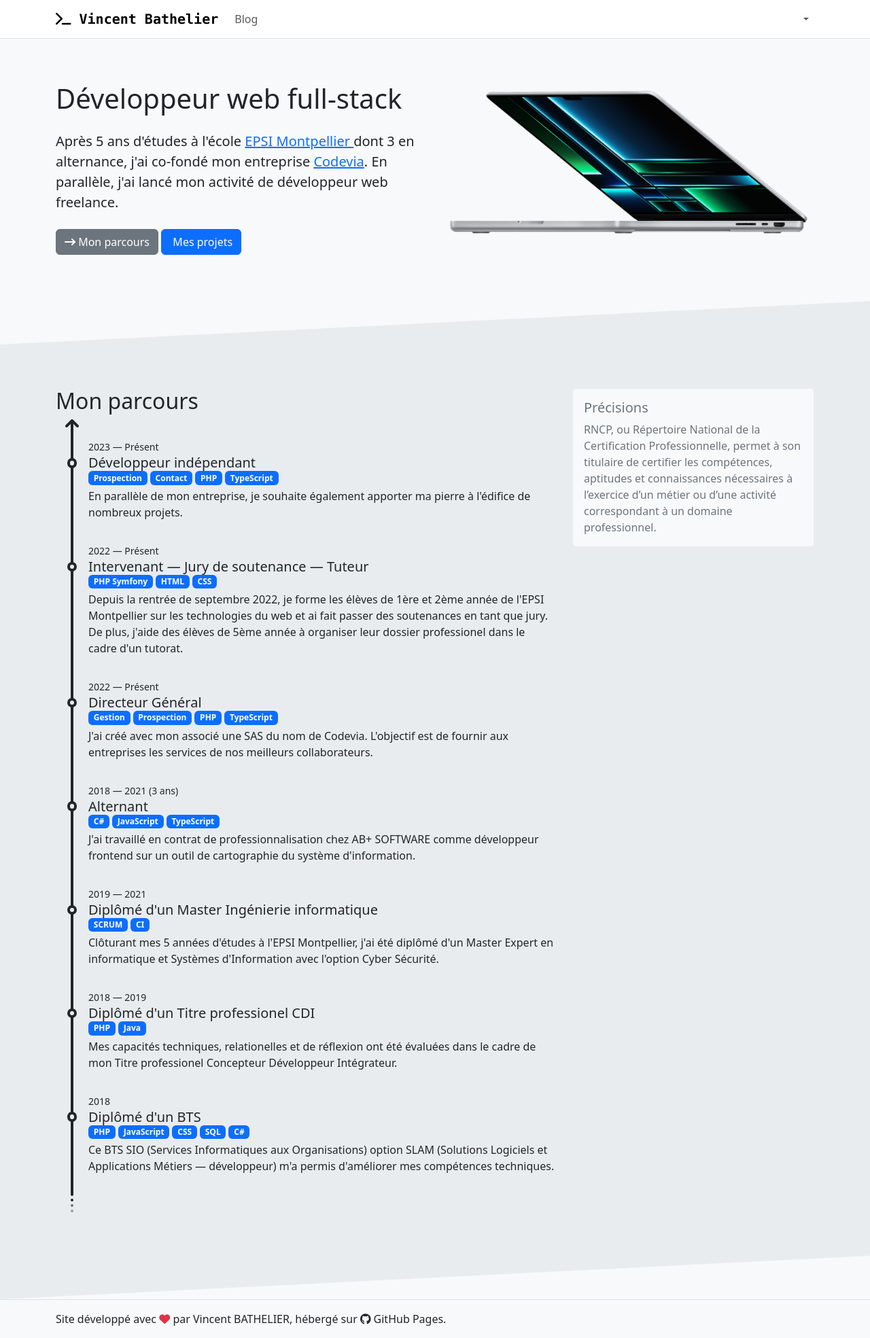
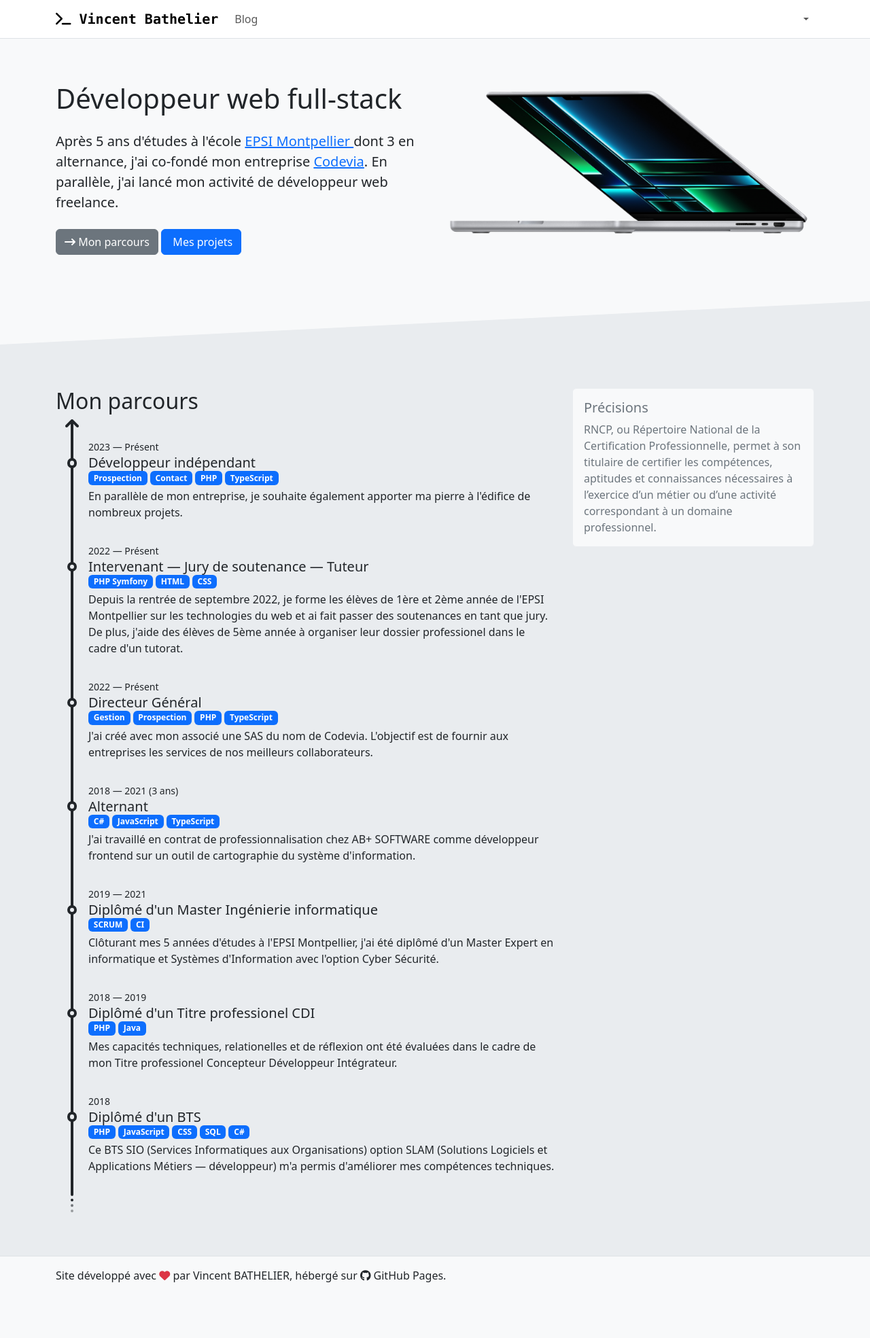
Before and after one commit to d9beuD/d9beud.com, a Jekyll site: the page built from docs/index.html, in a window 1280 px wide. Shown: the whole page at 68% size. Built offline with Jekyll 4.4.1, drawn with Linux system fonts in a browser that asks for light colours; nearby versions of some CDN libraries; after the commit the page ends 1905 px from its top, so only the background shows below that.

Commit message:
Update _main.scss

```diff
--- a/docs/_sass/_main.scss
+++ b/docs/_sass/_main.scss
@@ -55,10 +55,14 @@ body {
       border-right: 100vw solid var(--bs-secondary-bg);
     }
 
-    &::after {
+    &:not(:last-of-type)::after {
       bottom: calc(var(--d9-triangle-height) * -1);
       border-bottom: var(--d9-triangle-height) solid transparent;
       border-left: 100vw solid var(--bs-secondary-bg);
+    }
+
+    &:last-of-type {
+      margin-bottom: 0;
     }
   }
 
```
